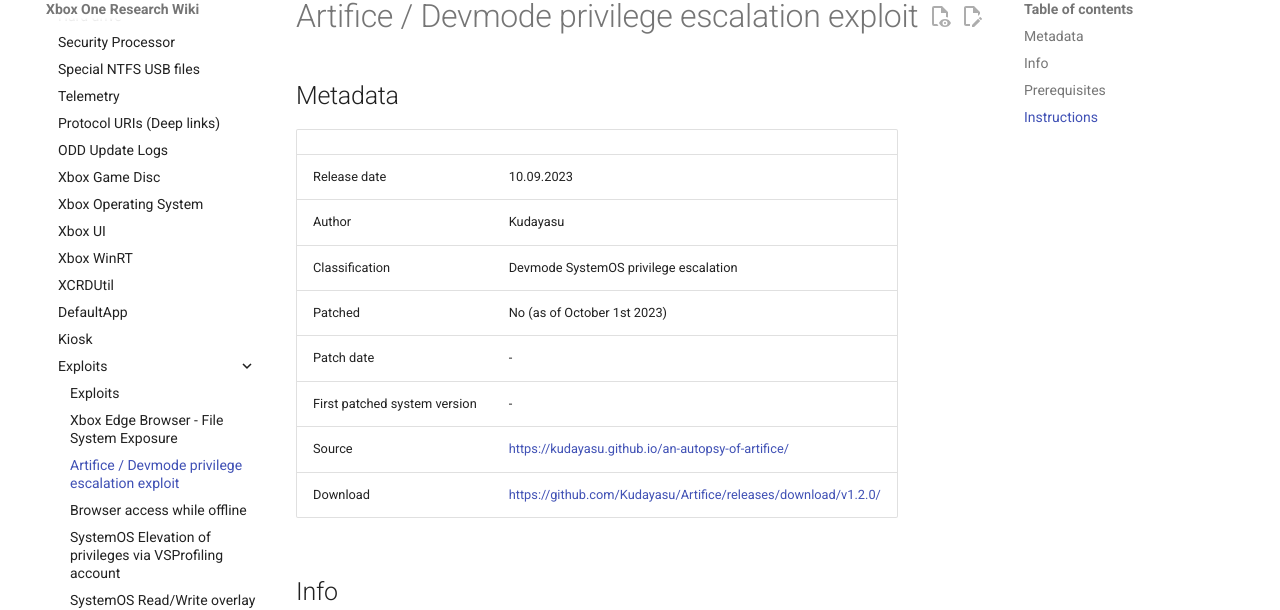
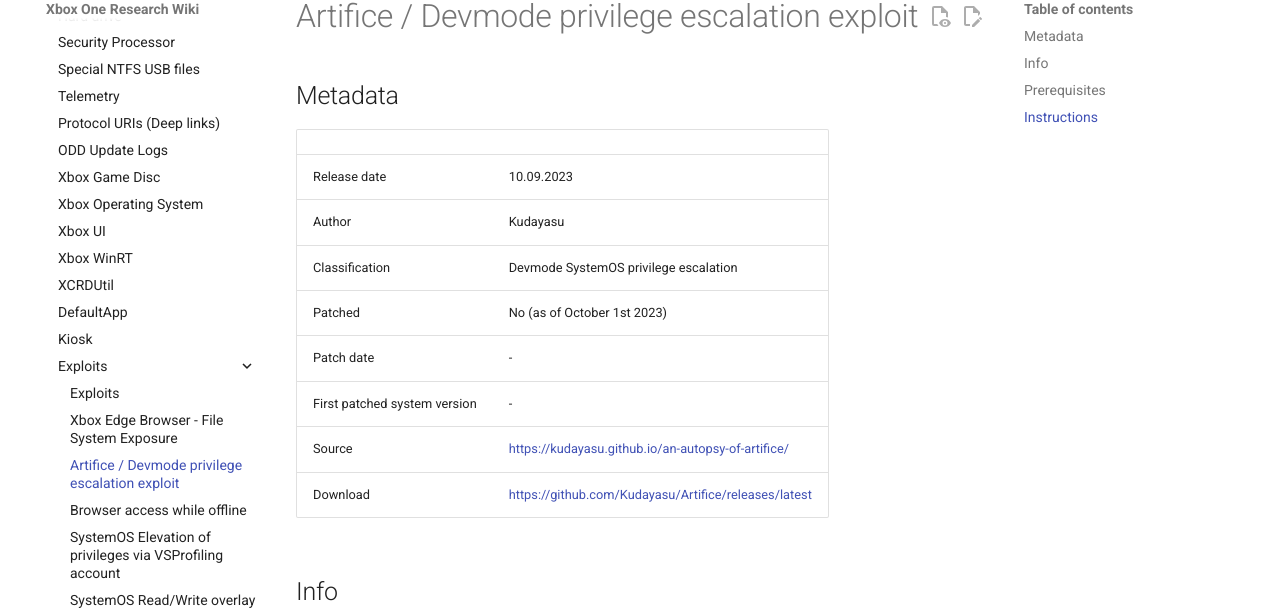
Before and after one commit to xboxoneresearch/wiki, an MkDocs documentation site: the page built from docs/exploits/artifice-devmode-elevation.md, in a window 1280 px wide and 1139 px high. Shown: the part 102-712 px from the top of the window. Built offline with MkDocs 1.6.1 and Material for MkDocs 9.7.7, drawn with Linux system fonts in a browser that asks for light colours; comment, search, counter and statistics services are not loaded; some of the changed lines change nothing that is shown.

Commit message:
Update artifice-devmode-elevation.md

```diff
--- a/docs/exploits/artifice-devmode-elevation.md
+++ b/docs/exploits/artifice-devmode-elevation.md
@@ -10,7 +10,7 @@
 |Patch date                   |                                          -          |
 |First patched system version | -                                                   |
 |Source                       |                   https://kudayasu.github.io/an-autopsy-of-artifice/ |
-|Download                     |             https://github.com/Kudayasu/Artifice/releases/download/v1.2.0/ |
+|Download                     |             https://github.com/Kudayasu/Artifice/releases/latest |
 
 ## Info
 A completely privilege escalation exploit for Devmode, granting an admin account in SystemOS.
```
